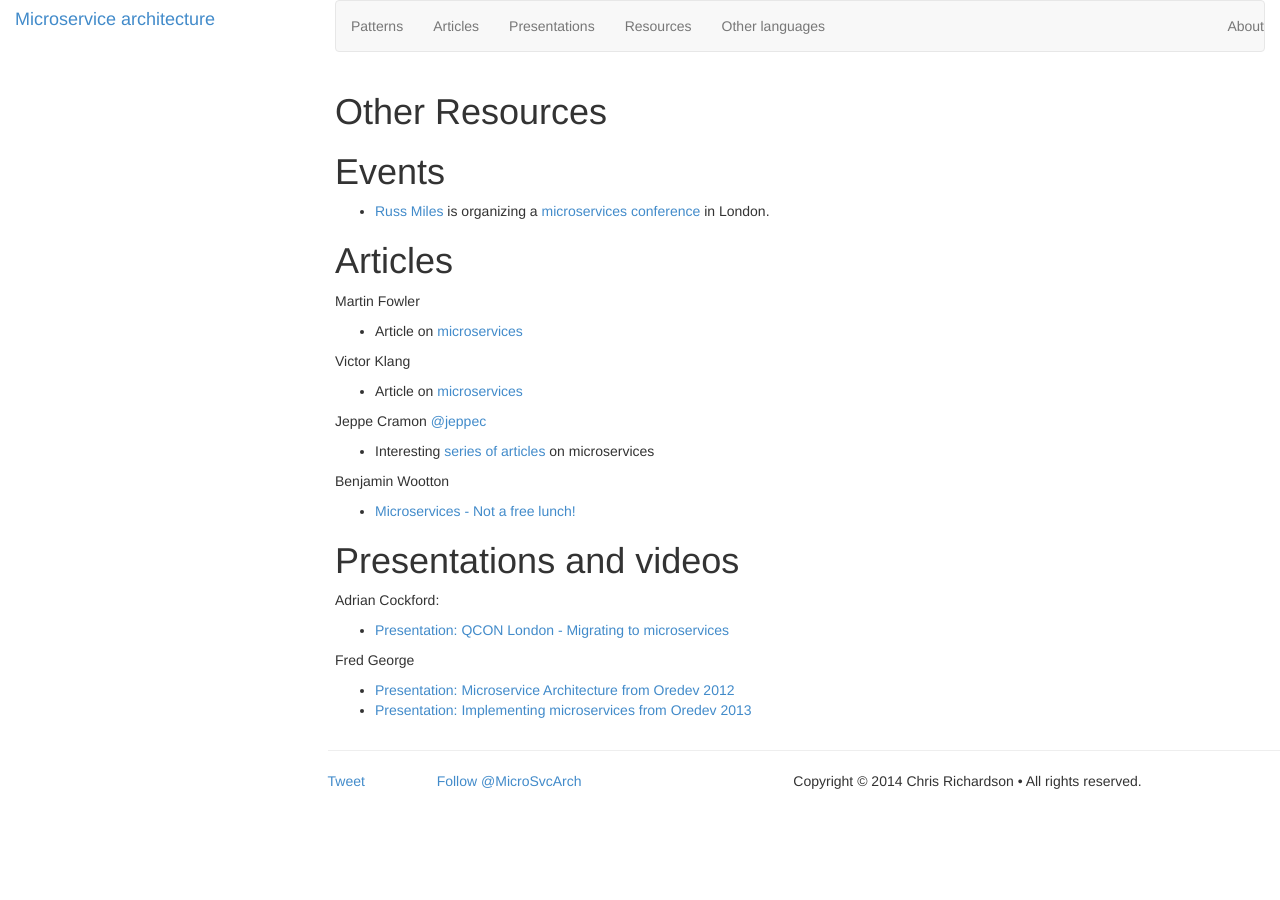
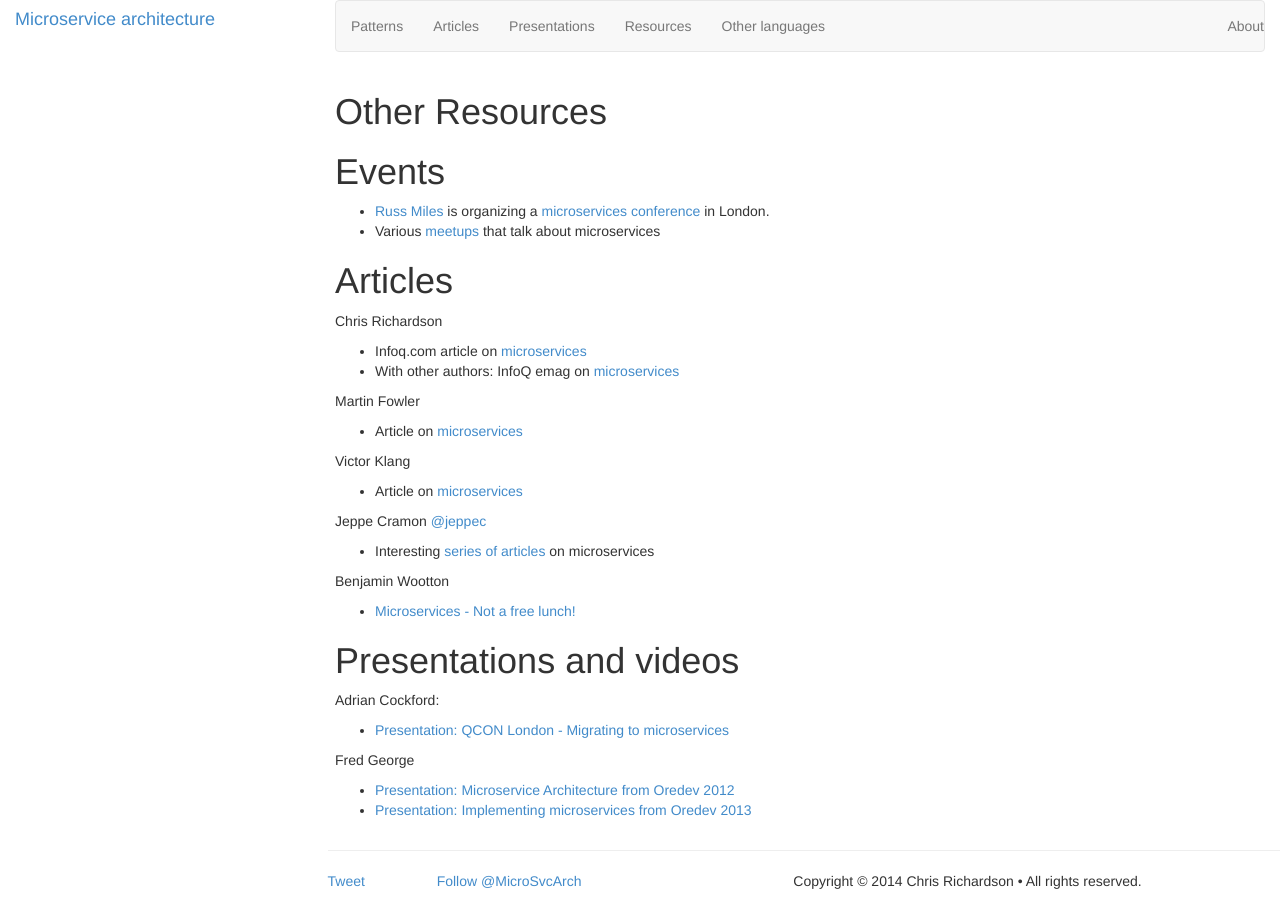
Before and after one commit to joobn72/microservices, a Jekyll site: the page built from resources/index.md, in a window 1280 px wide. Built offline with Jekyll 4.4.1, drawn with Linux system fonts in a browser that asks for light colours; Markdown is read by kramdown in place of the engine named in the settings; comment, search, counter and statistics services are not loaded.

Commit message:
Misc new content

```diff
--- a/resources/index.md
+++ b/resources/index.md
@@ -8,8 +8,14 @@
 # Events
 
 * [Russ Miles](https://twitter.com/russmiles) is organizing a [microservices conference](https://skillsmatter.com/conferences/6312-mucon) in London.
+* Various [meetups](http://www.meetup.com/find/?allMeetups=false&keywords=microservices) that talk about microservices
 
 # Articles
+
+Chris Richardson
+
+* Infoq.com article on [microservices](http://www.infoq.com/articles/microservices-intro)
+* With other authors: InfoQ emag on [microservices](http://www.infoq.com/minibooks/emag-microservices)
 
 Martin Fowler
 
```
Also changed, not shown: articles/index.md (+1 -0 lines).
